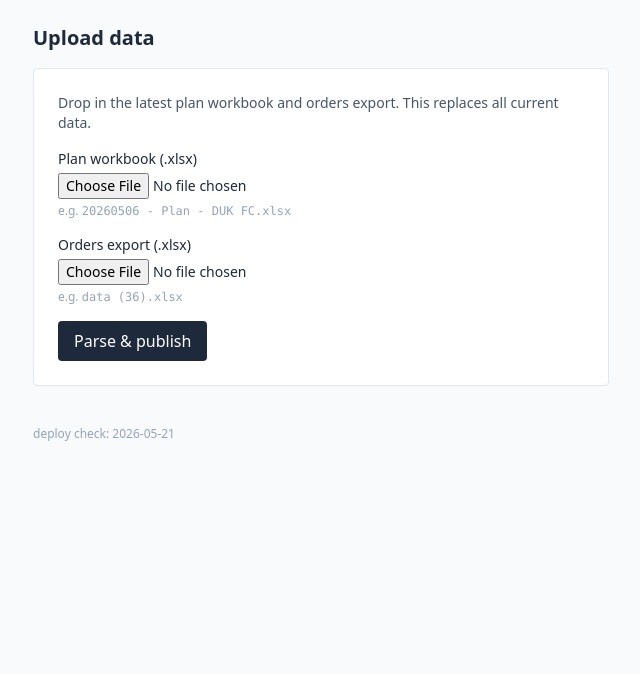
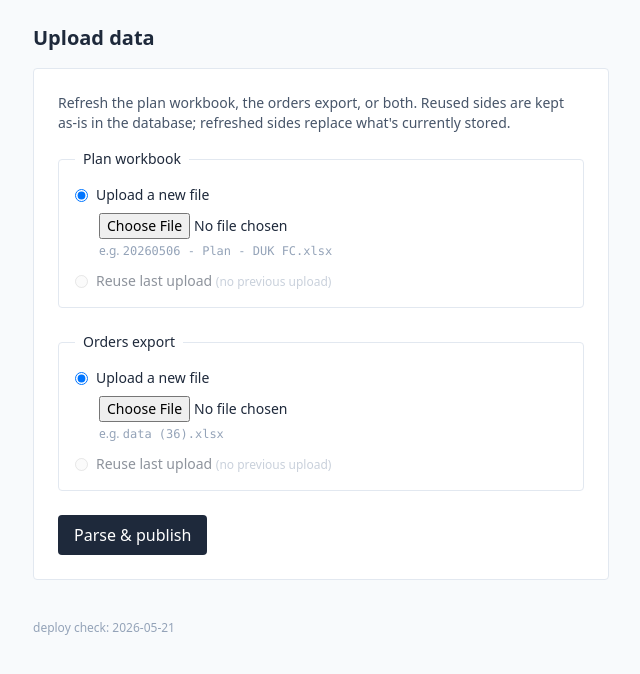
Before and after one commit to DucatiNorthEurope/ducati-forecast, a Flask app: page /admin/upload in a window 1280 px wide. Shown: the part 49-723 px from the top of the page, without its empty margins (47-687 px from the left). Run offline with Flask 3, Linux system fonts and the light colour scheme; the visitor is signed in with stand-in values (Sample User, id 1); data that the repository does not hold is empty; some libraries are stand-ins or nearby versions.

Commit message:
Allow reusing previously uploaded data on import
The upload form now offers per-file choice: "Upload new" (default) or
"Reuse last upload" (shows the previous filename, rows, and import
date for context). Reuse is disabled if nothing has ever been uploaded
for that side.

Backend changes:
- _latest_plan_import() / _latest_orders_import() helpers find the most
  recent imports row that actually carried each file.
- admin_upload POST validates plan_action / orders_action, parses only
  the side(s) being refreshed, and skips DELETE+INSERT for whichever
  side is reused. Downstream logic (material_map auto-add, plan_model
  diff) only runs for the side that actually changed.
- The imports row records NULL for whichever side was reused, so the
  audit log honestly reflects what happened.
- Admin home's "Current data" panel now reports the latest plan and
  orders filenames independently (they can come from different imports
  now).

Co-Authored-By: Claude Opus 4.7 (1M context) <noreply@anthropic.com>

```diff
--- a/app/app.py
+++ b/app/app.py
@@ -313,12 +313,30 @@ def _render_dealer(dealer):
 
 # ----- admin: home ----------------------------------------------------
 
+def _latest_plan_import():
+    """Most recent imports row that actually carried a plan upload."""
+    return db.get_conn().execute(
+        "SELECT id, imported_at, plan_filename, plan_rows FROM imports "
+        "WHERE plan_filename IS NOT NULL ORDER BY id DESC LIMIT 1"
+    ).fetchone()
+
+
+def _latest_orders_import():
+    """Most recent imports row that actually carried an orders upload."""
+    return db.get_conn().execute(
+        "SELECT id, imported_at, orders_filename, order_rows FROM imports "
+        "WHERE orders_filename IS NOT NULL ORDER BY id DESC LIMIT 1"
+    ).fetchone()
+
+
 @app.route("/admin")
 @admin_required
 def admin_home():
     con = db.get_conn()
-    last_import = con.execute(
-        "SELECT * FROM imports ORDER BY id DESC LIMIT 1"
+    last_plan = _latest_plan_import()
+    last_orders = _latest_orders_import()
+    last_any = con.execute(
+        "SELECT imported_at FROM imports ORDER BY id DESC LIMIT 1"
     ).fetchone()
     unmapped = con.execute(
         "SELECT COUNT(*) AS c FROM material_map WHERE status='unmapped'"
@@ -352,7 +370,9 @@ def admin_home():
 
     return render_template(
         "admin_home.html",
-        last_import=last_import,
+        last_plan=last_plan,
+        last_orders=last_orders,
+        last_any_at=last_any["imported_at"] if last_any else None,
         unmapped=unmapped,
         dealer_count=dealer_count,
         order_count=order_count,
@@ -408,74 +428,109 @@ def admin_help():
 @admin_required
 def admin_upload():
     if request.method == "GET":
-        return render_template("admin_upload.html")
+        return render_template(
+            "admin_upload.html",
+            last_plan=_latest_plan_import(),
+            last_orders=_latest_orders_import(),
+        )
 
-    plan_file = request.files.get("plan_file")
-    orders_file = request.files.get("orders_file")
-    if not plan_file or not orders_file:
-        flash("Both files are required.", "error")
+    # Per-file action: "new" = upload a fresh file, "reuse" = keep what's in the DB.
+    # Default to "new" if the form somehow doesn't send it.
+    plan_action = (request.form.get("plan_action") or "new").strip()
+    orders_action = (request.form.get("orders_action") or "new").strip()
+    plan_file = request.files.get("plan_file") if plan_action == "new" else None
+    orders_file = request.files.get("orders_file") if orders_action == "new" else None
+
+    # Validate combinations.
+    if plan_action == "reuse" and not _latest_plan_import():
+        flash("Can't reuse plan data — none has ever been uploaded.", "error")
+        return redirect(url_for("admin_upload"))
+    if orders_action == "reuse" and not _latest_orders_import():
+        flash("Can't reuse orders data — none has ever been uploaded.", "error")
+        return redirect(url_for("admin_upload"))
+    if plan_action == "new" and (not plan_file or not plan_file.filename):
+        flash("Plan file not attached.", "error")
+        return redirect(url_for("admin_upload"))
+    if orders_action == "new" and (not orders_file or not orders_file.filename):
+        flash("Orders file not attached.", "error")
+        return redirect(url_for("admin_upload"))
+    if plan_action == "reuse" and orders_action == "reuse":
+        flash("Nothing to import — choose at least one file to refresh.", "error")
         return redirect(url_for("admin_upload"))
 
+    # Parse only the side(s) the user is refreshing.
+    plan_rows = None
+    order_rows = None
     try:
-        plan_rows = parsers.parse_plan(io.BytesIO(plan_file.stream.read()))
-        order_rows = parsers.parse_orders(io.BytesIO(orders_file.stream.read()))
+        if plan_file is not None:
+            plan_rows = parsers.parse_plan(io.BytesIO(plan_file.stream.read()))
+        if orders_file is not None:
+            order_rows = parsers.parse_orders(io.BytesIO(orders_file.stream.read()))
     except Exception as e:
         flash(f"Parse failed: {e}", "error")
         return redirect(url_for("admin_upload"))
 
     con = db.get_conn()
-    # Snapshot the existing plan_models so we can diff against the new upload.
-    previous_models = {r["plan_model"] for r in con.execute(
-        "SELECT DISTINCT plan_model FROM plan WHERE plan_model IS NOT NULL"
-    ).fetchall()}
-    con.execute("DELETE FROM plan")
-    con.execute("DELETE FROM orders")
-    con.executemany(
-        "INSERT INTO plan(country, plan_super, plan_model, year, month, qty) "
-        "VALUES(?,?,?,?,?,?)",
-        plan_rows,
-    )
-    con.executemany(
-        "INSERT INTO orders(order_number, material_prefix, material_full, bike_super_model, "
-        "bike_model, bike_color, bike_type, end_customer_status, country, dealer, dealer_code, "
-        "request_date, order_creation_date, confirmed_delivery_date, order_status_group) "
-        "VALUES(:order_number,:material_prefix,:material_full,:bike_super_model,:bike_model,"
-        ":bike_color,:bike_type,:end_customer_status,:country,:dealer,:dealer_code,"
-        ":request_date,:order_creation_date,:confirmed_delivery_date,:order_status_group)",
-        order_rows,
-    )
 
-    # auto-add any unseen Material prefixes to material_map with status='unmapped'
-    seen_prefixes = {o["material_prefix"] for o in order_rows if o["material_prefix"]}
-    existing = {r["material_prefix"] for r in con.execute(
-        "SELECT material_prefix FROM material_map").fetchall()}
-    new_prefixes = seen_prefixes - existing
-    for p in sorted(new_prefixes):
-        con.execute(
-            "INSERT INTO material_map(material_prefix, status) VALUES(?, 'unmapped')",
-            (p,),
+    # Plan side.
+    new_prefixes = set()
+    new_models = set()
+    if plan_rows is not None:
+        # Snapshot the existing plan_models so we can diff against the new upload.
+        previous_models = {r["plan_model"] for r in con.execute(
+            "SELECT DISTINCT plan_model FROM plan WHERE plan_model IS NOT NULL"
+        ).fetchall()}
+        con.execute("DELETE FROM plan")
+        con.executemany(
+            "INSERT INTO plan(country, plan_super, plan_model, year, month, qty) "
+            "VALUES(?,?,?,?,?,?)",
+            plan_rows,
         )
 
-    # Models that weren't in the previous plan are flagged for admin review.
-    # On the very first upload (previous_models is empty), nothing is "new" —
-    # we pre-acknowledge everything so the notification panel stays empty until
-    # something actually changes between uploads.
-    seen_models = {p[2] for p in plan_rows}
-    first_upload = not previous_models
-    new_models = (seen_models - previous_models) if not first_upload else set()
-    pre_ack_models = seen_models if first_upload else (seen_models - new_models)
-    for m in sorted(new_models):
-        con.execute(
-            "INSERT INTO plan_model_history(plan_model, acknowledged) VALUES(?, 0) "
-            "ON CONFLICT(plan_model) DO NOTHING",
-            (m,),
+        # Models that weren't in the previous plan are flagged for admin review.
+        # On the very first upload (previous_models is empty), nothing is "new" —
+        # we pre-acknowledge everything so the notification panel stays empty
+        # until something actually changes between uploads.
+        seen_models = {p[2] for p in plan_rows}
+        first_upload = not previous_models
+        new_models = (seen_models - previous_models) if not first_upload else set()
+        pre_ack_models = seen_models if first_upload else (seen_models - new_models)
+        for m in sorted(new_models):
+            con.execute(
+                "INSERT INTO plan_model_history(plan_model, acknowledged) VALUES(?, 0) "
+                "ON CONFLICT(plan_model) DO NOTHING",
+                (m,),
+            )
+        for m in sorted(pre_ack_models):
+            con.execute(
+                "INSERT INTO plan_model_history(plan_model, acknowledged) VALUES(?, 1) "
+                "ON CONFLICT(plan_model) DO NOTHING",
+                (m,),
+            )
+
+    # Orders side.
+    if order_rows is not None:
+        con.execute("DELETE FROM orders")
+        con.executemany(
+            "INSERT INTO orders(order_number, material_prefix, material_full, bike_super_model, "
+            "bike_model, bike_color, bike_type, end_customer_status, country, dealer, dealer_code, "
+            "request_date, order_creation_date, confirmed_delivery_date, order_status_group) "
+            "VALUES(:order_number,:material_prefix,:material_full,:bike_super_model,:bike_model,"
+            ":bike_color,:bike_type,:end_customer_status,:country,:dealer,:dealer_code,"
+            ":request_date,:order_creation_date,:confirmed_delivery_date,:order_status_group)",
+            order_rows,
         )
-    for m in sorted(pre_ack_models):
-        con.execute(
-            "INSERT INTO plan_model_history(plan_model, acknowledged) VALUES(?, 1) "
-            "ON CONFLICT(plan_model) DO NOTHING",
-            (m,),
-        )
+
+        # auto-add any unseen Material prefixes to material_map with status='unmapped'
+        seen_prefixes = {o["material_prefix"] for o in order_rows if o["material_prefix"]}
+        existing = {r["material_prefix"] for r in con.execute(
+            "SELECT material_prefix FROM material_map").fetchall()}
+        new_prefixes = seen_prefixes - existing
+        for p in sorted(new_prefixes):
+            con.execute(
+                "INSERT INTO material_map(material_prefix, status) VALUES(?, 'unmapped')",
+                (p,),
+            )
 
     unmapped_total = con.execute(
         "SELECT COUNT(*) AS c FROM material_map WHERE status='unmapped' "
@@ -485,11 +540,26 @@ def admin_upload():
     con.execute(
         "INSERT INTO imports(plan_filename, orders_filename, plan_rows, order_rows, unmapped_count) "
         "VALUES(?,?,?,?,?)",
-        (plan_file.filename, orders_file.filename, len(plan_rows), len(order_rows), unmapped_total),
+        (
+            plan_file.filename if plan_file is not None else None,
+            orders_file.filename if orders_file is not None else None,
+            len(plan_rows) if plan_rows is not None else None,
+            len(order_rows) if order_rows is not None else None,
+            unmapped_total,
+        ),
     )
     con.commit()
 
-    msg = f"Imported {len(plan_rows)} plan rows and {len(order_rows)} orders."
+    parts = []
+    if plan_rows is not None:
+        parts.append(f"{len(plan_rows)} plan rows")
+    else:
+        parts.append("plan reused")
+    if order_rows is not None:
+        parts.append(f"{len(order_rows)} orders")
+    else:
+        parts.append("orders reused")
+    msg = "Imported: " + ", ".join(parts) + "."
     if new_prefixes:
         msg += f" {len(new_prefixes)} new Material prefix(es) detected — review on the mapping page."
     flash(msg, "ok")
--- a/app/templates/admin_upload.html
+++ b/app/templates/admin_upload.html
@@ -3,20 +3,67 @@
 <h1 class="text-xl font-semibold mb-4">Upload data</h1>
 <div class="bg-white border border-slate-200 rounded p-6 max-w-xl">
   <p class="text-sm text-slate-600 mb-4">
-    Drop in the latest plan workbook and orders export. This replaces all current data.
+    Refresh the plan workbook, the orders export, or both. Reused sides are kept as-is in the database; refreshed sides replace what's currently stored.
   </p>
-  <form method="post" enctype="multipart/form-data" class="space-y-4">
-    <div>
-      <label class="block text-sm font-medium mb-1">Plan workbook (.xlsx)</label>
-      <input type="file" name="plan_file" accept=".xlsx" required class="block w-full text-sm">
-      <p class="text-xs text-slate-400 mt-1">e.g. <code>20260506 - Plan - DUK FC.xlsx</code></p>
-    </div>
-    <div>
-      <label class="block text-sm font-medium mb-1">Orders export (.xlsx)</label>
-      <input type="file" name="orders_file" accept=".xlsx" required class="block w-full text-sm">
-      <p class="text-xs text-slate-400 mt-1">e.g. <code>data (36).xlsx</code></p>
-    </div>
-    <button class="bg-slate-800 text-white rounded px-4 py-2 hover:bg-slate-700">Parse & publish</button>
+  <form method="post" enctype="multipart/form-data" class="space-y-6" id="upload-form">
+
+    <!-- Plan -->
+    <fieldset class="border border-slate-200 rounded p-4">
+      <legend class="text-sm font-medium px-2">Plan workbook</legend>
+      <label class="flex items-start gap-2 mb-2 text-sm">
+        <input type="radio" name="plan_action" value="new" class="mt-1" checked
+               onchange="document.getElementById('plan-file-row').classList.remove('hidden')">
+        <span>Upload a new file</span>
+      </label>
+      <div id="plan-file-row" class="ml-6 mb-3">
+        <input type="file" name="plan_file" accept=".xlsx" class="block w-full text-sm">
+        <p class="text-xs text-slate-400 mt-1">e.g. <code>20260506 - Plan - DUK FC.xlsx</code></p>
+      </div>
+      <label class="flex items-start gap-2 text-sm {% if not last_plan %}opacity-50{% endif %}">
+        <input type="radio" name="plan_action" value="reuse" class="mt-1"
+               {% if not last_plan %}disabled{% endif %}
+               onchange="document.getElementById('plan-file-row').classList.add('hidden')">
+        <span>
+          Reuse last upload
+          {% if last_plan %}
+            — <span class="font-mono text-xs">{{ last_plan.plan_filename }}</span>
+            <span class="text-xs text-slate-400">({{ last_plan.plan_rows }} rows, {{ last_plan.imported_at }})</span>
+          {% else %}
+            <span class="text-xs text-slate-400">(no previous upload)</span>
+          {% endif %}
+        </span>
+      </label>
+    </fieldset>
+
+    <!-- Orders -->
+    <fieldset class="border border-slate-200 rounded p-4">
+      <legend class="text-sm font-medium px-2">Orders export</legend>
+      <label class="flex items-start gap-2 mb-2 text-sm">
+        <input type="radio" name="orders_action" value="new" class="mt-1" checked
+               onchange="document.getElementById('orders-file-row').classList.remove('hidden')">
+        <span>Upload a new file</span>
+      </label>
+      <div id="orders-file-row" class="ml-6 mb-3">
+        <input type="file" name="orders_file" accept=".xlsx" class="block w-full text-sm">
+        <p class="text-xs text-slate-400 mt-1">e.g. <code>data (36).xlsx</code></p>
+      </div>
+      <label class="flex items-start gap-2 text-sm {% if not last_orders %}opacity-50{% endif %}">
+        <input type="radio" name="orders_action" value="reuse" class="mt-1"
+               {% if not last_orders %}disabled{% endif %}
+               onchange="document.getElementById('orders-file-row').classList.add('hidden')">
+        <span>
+          Reuse last upload
+          {% if last_orders %}
+            — <span class="font-mono text-xs">{{ last_orders.orders_filename }}</span>
+            <span class="text-xs text-slate-400">({{ last_orders.order_rows }} rows, {{ last_orders.imported_at }})</span>
+          {% else %}
+            <span class="text-xs text-slate-400">(no previous upload)</span>
+          {% endif %}
+        </span>
+      </label>
+    </fieldset>
+
+    <button class="bg-slate-800 text-white rounded px-4 py-2 hover:bg-slate-700">Parse &amp; publish</button>
   </form>
 </div>
 {% endblock %}
```
Also changed, not shown: app/templates/admin_home.html (+22 -6 lines).
